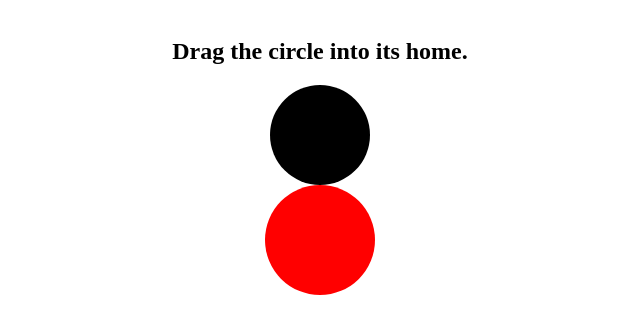
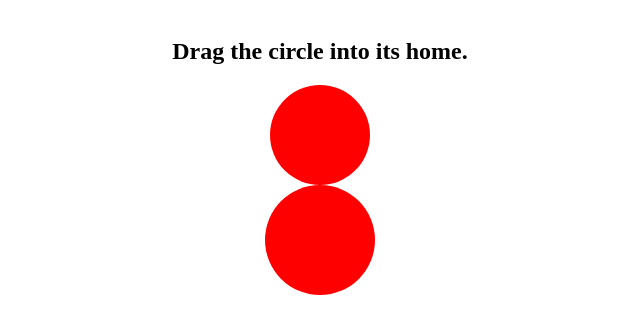
Before and after one commit to jesswar/the-circle-game, a plain HTML site: page index.html in a window 1280 px wide. Shown: the part 291-624 px from the top of the page, without its empty margins (328-968 px from the left). Drawn offline with Linux system fonts and the light colour scheme.

Commit message:
background

```diff
--- a/index.html
+++ b/index.html
@@ -2,7 +2,7 @@
 <html lang="en">
 	<head>
 		<meta charset="utf-8">
-		<title>Title</title>
+		<title>The Circle Game</title>
 		<link rel="icon" type="image/png" href="favicon.png">
 		<link rel="stylesheet" href="style.css">
 		<script src="script.js"></script>
--- a/style.css
+++ b/style.css
@@ -2,14 +2,21 @@ body, html
 {
 	width: 100%;
 	height: 100%;
-	background-color: #fff;
+	background: linear-gradient (bottom, #F3ECE2, #FDF9F0);
+	background: -webkit-linear-gradient (bottom, #F3ECE2, #FDF9F0);
+
 
 }
+
+
+/* background: -webkit-linear-gradient (bottom, #F3ECE2, #FDF9F0); */
 
 body {
 	display: flex;
 	justify-content: center;
 	align-items: center;
+	background: linear-gradient (bottom, #F3ECE2, #FDF9F0);
+	background: -webkit-linear-gradient (bottom, #F3ECE2, #FDF9F0);
 }
 
 
@@ -34,7 +41,7 @@ h2 {
 	height: 100px;
 	width: 100px;
 	border-radius: 50px;
-	background: black;
+	background: red;
 }
 
 .holder {
```
